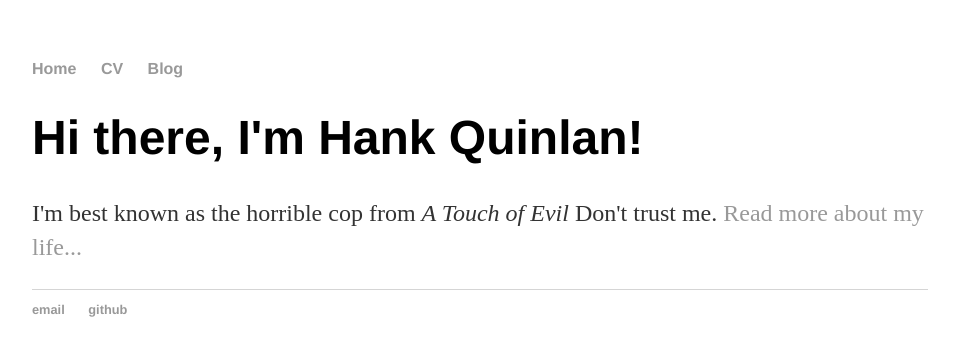
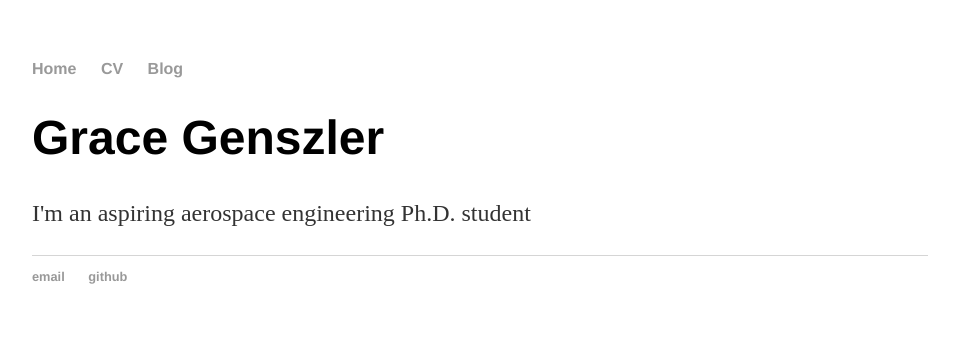
Before and after one commit to ggenszler/ggenszler.github.io, a Jekyll site: the page built from index.html, in a window 1280 px wide. Shown: the top 356 px of the page, without its empty margins (160-1119 px from the left). Built offline with Jekyll 4.4.1, drawn with Linux system fonts in a browser that asks for light colours.

Commit message:
Update index.html

```diff
--- a/index.html
+++ b/index.html
@@ -1,8 +1,8 @@
 ---
 layout: default
-title: Hank Quinlan, Horrible Cop
+title: Grace Genszler
 ---
 <div class="blurb">
-	<h1>Hi there, I'm Hank Quinlan!</h1>
-	<p>I'm best known as the horrible cop from <em>A Touch of Evil</em> Don't trust me. <a href="/about">Read more about my life...</a></p>
+	<h1>Grace Genszler</h1>
+	<p>I'm an aspiring aerospace engineering Ph.D. student</p>
 </div><!-- /.blurb -->
```
